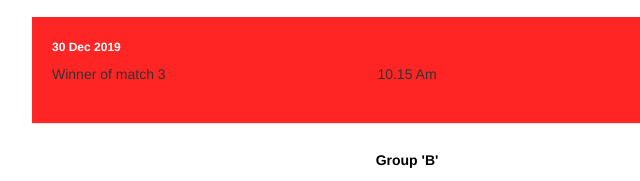
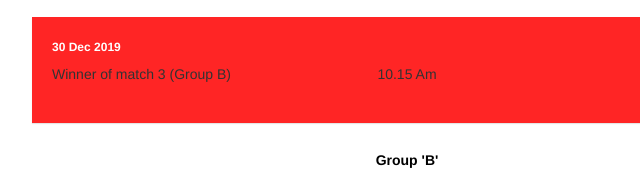
Before and after one commit to Jusnocode/jusno, a plain HTML site: page cricket/matchlist/index.html in a window 1280 px wide. Shown: the part 2336-2517 px from the top of the page, 38-678 px from the left. Drawn offline with Linux system fonts and the light colour scheme.

Commit message:
Update index.html

```diff
--- a/cricket/matchlist/index.html
+++ b/cricket/matchlist/index.html
@@ -945,7 +945,7 @@ body {
                            <img src="https://demo.themeum.com/wordpress/sportsline/wp-content/uploads/2013/11/051.png" alt="Real Madrid">
                         </div> -->
                         <div class="media-body">
-                           <h5>Winner of match 3</h5>
+                           <h5>Winner of match 3 (Group B)</h5>
                         </div>
                      </div>
                   </div>
```
